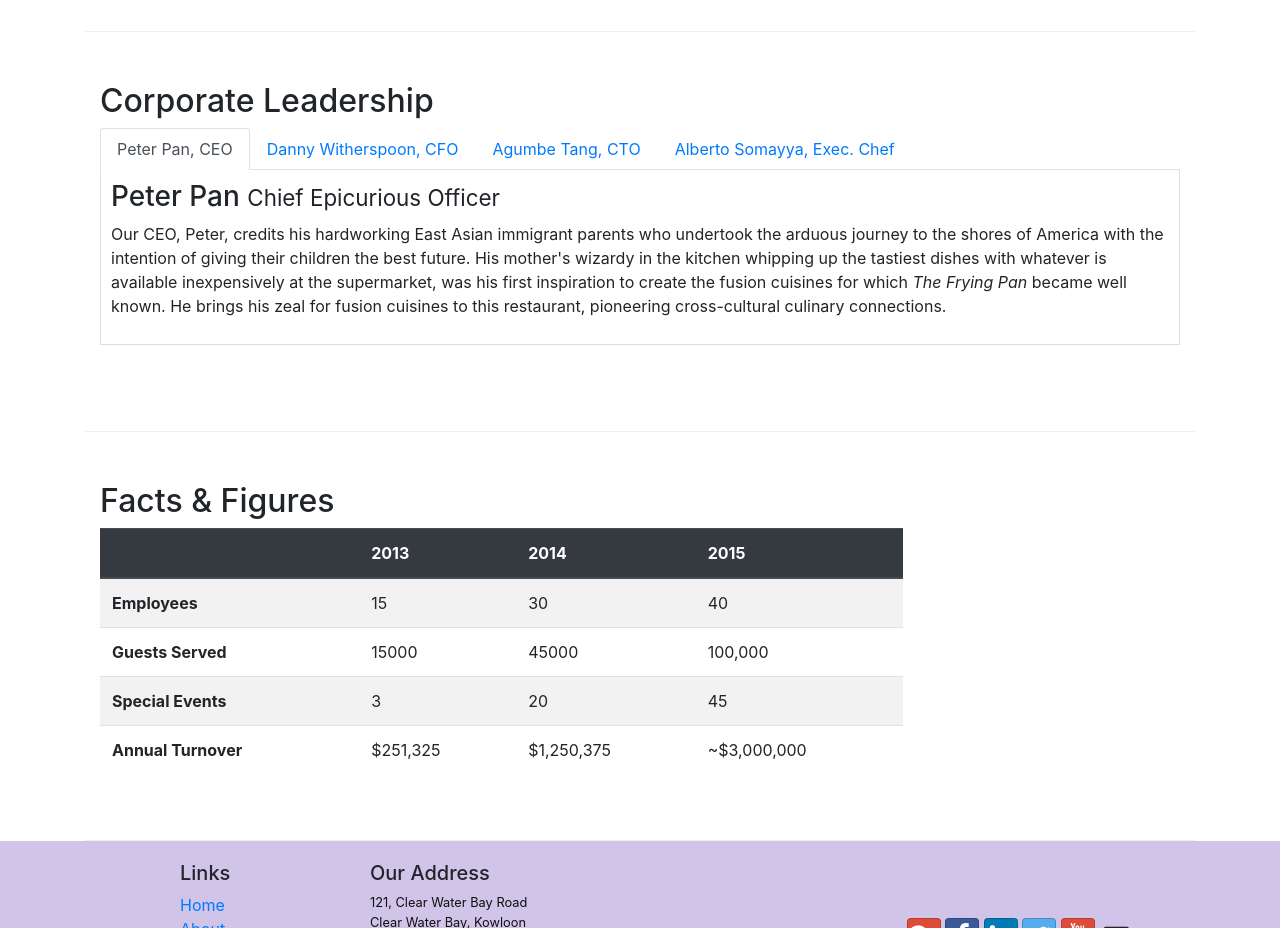
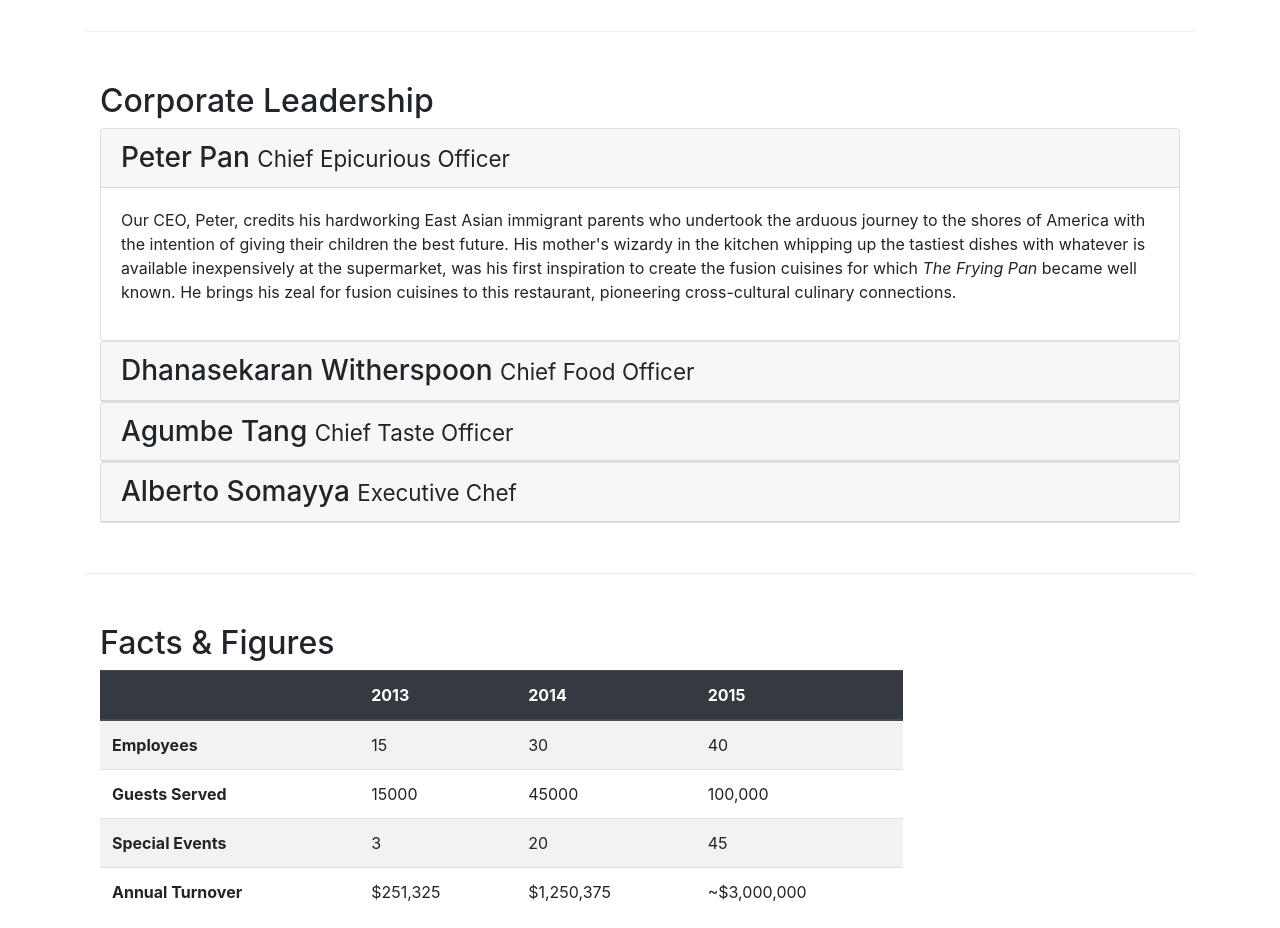
Before and after one commit to arehman1806/conFusion, a website: page aboutus.html in a window 1280 px wide. Shown: the part 940-1868 px from the top of the page. Drawn offline with nearby package versions, Linux system fonts and the light colour scheme.

Commit message:
ACCORDION

```diff
--- a/aboutus.html
+++ b/aboutus.html
@@ -111,52 +111,70 @@
             <div class="col">
                 <h2>Corporate Leadership</h2>
 
-                <ul class="nav nav-tabs">
-                    <li class="nav-item">
-                        <a class="nav-link active" href="#peter"
-                           role="tab" data-toggle="tab">Peter Pan, CEO</a>
-                    </li>
-                    <li class="nav-item">
-                        <a class="nav-link" href="#danny" role="tab"
-                           data-toggle="tab">Danny Witherspoon, CFO</a>
-                    </li>
-                    <li class="nav-item">
-                        <a class="nav-link" href="#agumbe"role="tab"
-                           data-toggle="tab">Agumbe Tang, CTO</a>
-                    </li>
-                    <li class="nav-item">
-                        <a class="nav-link" href="#alberto" role="tab"
-                           data-toggle="tab">Alberto Somayya, Exec. Chef</a>
-                    </li>
-                </ul>
-                <div class="tab-content">
-                    <div role="tabpanel" class="tab-pane fade show active" id="peter">
-                        <h3>Peter Pan <small>Chief Epicurious Officer</small></h3>
-                        <div class="d-none d-sm-block ">
-                            <p>Our CEO, Peter, credits his hardworking East Asian immigrant parents who undertook the arduous journey to the shores of America with the intention of giving their children the best future. His mother's wizardy in the kitchen whipping up the tastiest dishes with whatever is available inexpensively at the supermarket, was his first inspiration to create the fusion cuisines for which <em>The Frying Pan</em> became well known. He brings his zeal for fusion cuisines to this restaurant, pioneering cross-cultural culinary connections.</p>
+                <div id="accordion">
+                    <div class="card">
+                        <div class="card-header" role="tab" id="peterhead">
+                            <h3 class="mb-0">
+                                <a data-toggle="collapse" data-target="#peter">
+                                    Peter Pan <small>Chief Epicurious Officer</small>
+                                </a>
+                            </h3>
+                        </div>
+                        <div class="collapse show" id="peter" data-parent="#accordion">
+                            <div class="card-body">
+                                <p class="d-none d-sm-block">Our CEO, Peter, credits his hardworking East Asian immigrant parents who undertook the arduous journey to the shores of America with the intention of giving their children the best future. His mother's wizardy in the kitchen whipping up the tastiest dishes with whatever is available inexpensively at the supermarket, was his first inspiration to create the fusion cuisines for which <em>The Frying Pan</em> became well known. He brings his zeal for fusion cuisines to this restaurant, pioneering cross-cultural culinary connections.</p>
+                            </div>
                         </div>
                     </div>
-                    <div role="tabpanel" class="tab-pane fade" id="danny">
-                        <h3>Dhanasekaran Witherspoon <small>Chief Food Officer</small></h3>
-                        <div class="d-none d-sm-block">
-                            <p>Our CFO, Danny, as he is affectionately referred to by his colleagues, comes from a long established family tradition in farming and produce. His experiences growing up on a farm in the Australian outback gave him great appreciation for varieties of food sources. As he puts it in his own words, <em>Everything that runs, wins, and everything that stays, pays!</em></p>
-                    </div>
-                    </div>
-                    <div role="tabpanel" class="tab-pane fade" id="agumbe">
-                        <h3>Agumbe Tang <small>Chief Taste Officer</small></h3>
-                        <div class="d-none d-sm-block">
-                            <p>Blessed with the most discerning gustatory sense, Agumbe, our CTO, personally ensures that every dish that we serve meets his exacting tastes. Our chefs dread the tongue lashing that ensues if their dish does not meet his exacting standards. He lives by his motto, <em>You click only if you survive my lick.</em></p>
+
+
+                    <div class="card">
+                        <div class="card-header" role="tab" id="dannyhead">
+                            <h3 class="mb-0">
+                                <a class="collapsed" data-toggle="collapse" data-target="#danny">
+                                    Dhanasekaran Witherspoon <small>Chief Food Officer</small>
+                                </a>
+                            </h3>
+                        </div>
+                        <div class="collapse" id="danny" data-parent="#accordion">
+                            <div class="card-body">
+                                <p class="d-none d-sm-block">Our CFO, Danny, as he is affectionately referred to by his colleagues, comes from a long established family tradition in farming and produce. His experiences growing up on a farm in the Australian outback gave him great appreciation for varieties of food sources. As he puts it in his own words, <em>Everything that runs, wins, and everything that stays, pays!</em></p>
+                            </div>
                         </div>
                     </div>
-                    <div role="tabpanel" class="tab-pane fade" id="alberto">
-                        <h3>Alberto Somayya <small>Executive Chef</small></h3>
-                        <div class="d-none d-sm-block">
-                            <p>Award winning three-star Michelin chef with wide International experience having worked closely with whos-who in the culinary world, he specializes in creating mouthwatering Indo-Italian fusion experiences. He says, <em>Put together the cuisines from the two craziest cultures, and you get a winning hit! Amma Mia!</em></p>
+                    <div class="card">
+                        <div class="card-header" role="tab" id="agumbehead">
+                            <h3 class="mb-0">
+                                <a class="collapsed" data-toggle="collapse" data-target="#agumbe">
+                                    Agumbe Tang <small>Chief Taste Officer</small>
+                                </a>
+                            </h3>
+                        </div>
+                        <div class="collapse" id="agumbe" data-parent="#accordion">
+                            <div class="card-body">
+                                <p class="d-none d-sm-block">Blessed with the most discerning gustatory sense, Agumbe, our CTO, personally ensures that every dish that we serve meets his exacting tastes. Our chefs dread the tongue lashing that ensues if their dish does not meet his exacting standards. He lives by his motto, <em>You click only if you survive my lick.</em></p>
+                            </div>
+                        </div>
                     </div>
+                    <div class="card">
+                        <div class="card-header" role="tab" id="albertohead">
+                            <h3 class="mb-0">
+                                <a class="collapsed" data-toggle="collapse" data-target="#alberto">
+                                    Alberto Somayya <small>Executive Chef</small>
+                                </a>
+                            </h3>
+                        </div>
+                        <div class="collapse" id="alberto" data-parent="#accordion">
+                            <div class="card-body">
+                                <p class="d-none d-sm-block">Award winning three-star Michelin chef with wide International experience having worked closely with whos-who in the culinary world, he specializes in creating mouthwatering Indo-Italian fusion experiences. He says, <em>Put together the cuisines from the two craziest cultures, and you get a winning hit! Amma Mia!</em></p>
+                            </div>
+                        </div>
                     </div>
                 </div>
             </div>
        </div>
+
+
 
         <div class="row row-content">
             <div class="col-12 col-sm-9">
```
